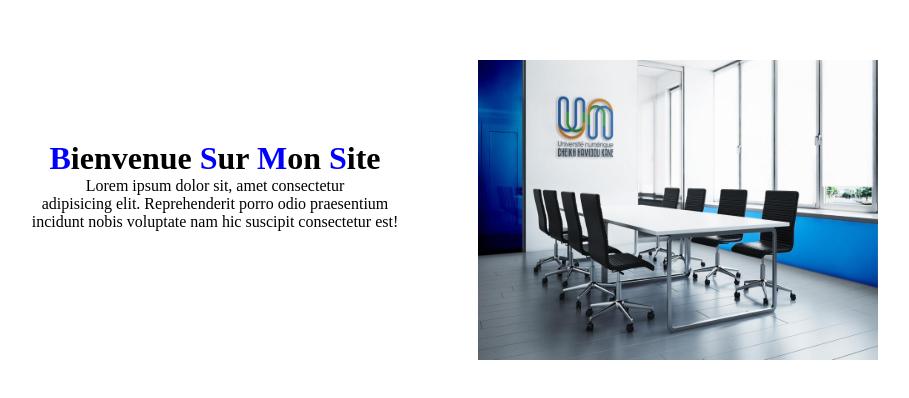
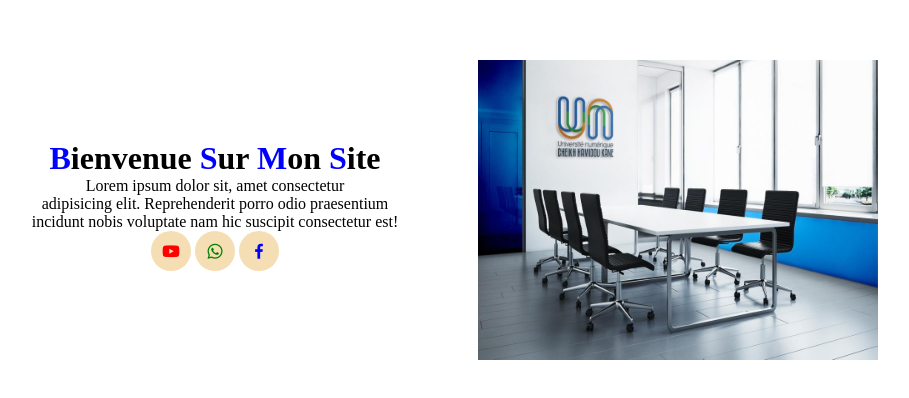
Before and after one commit to sowaicha30/git-exo1, a plain HTML site: page index.html in a window 1280 px wide. Shown: the part 108-506 px from the top of the page, without its empty margins (185-1094 px from the left). Drawn offline with nearby package versions, Linux system fonts and the light colour scheme.

Commit message:
Quatriéme commit

```diff
--- a/index.html
+++ b/index.html
@@ -6,17 +6,21 @@
     <meta name="viewport" content="width=device-width, initial-scale=1.0">
     <title>git exo</title>
     <link rel="stylesheet" href="style.css">
+    <link href='https://unpkg.com/boxicons@2.1.4/css/boxicons.min.css' rel='stylesheet'>
 </head>
 <body>
     <div class="ok">
         <div class="it">
             <h1> <span>B</span>ienvenue <span>S</span>ur <SPan>M</SPan>on <SPan>S</SPan>ite</h1>
             <p>Lorem ipsum dolor sit, amet consectetur <br> adipisicing elit. Reprehenderit porro odio praesentium <br> incidunt nobis voluptate nam hic suscipit consectetur est!</p>
-
+            <i class='bx bxl-youtube' style="color: red;"></i>
+            <i class='bx bxl-whatsapp' style="color: green;"></i>
+            <i class='bx bxl-facebook' style="color: blue;"></i>
         </div>
         <div class="it">
             <img src="aicha.jpg" alt="jpg" height="300px" width="400px">
         </div>
     </div>
+
 </body>
 </html>
--- a/style.css
+++ b/style.css
@@ -17,3 +17,9 @@ h1 span{
 .it h1{
     margin-top: 80px;
 }
+i{
+    font-size: 20px;
+    background-color: wheat;
+    border-radius: 50%;
+    padding: 10px;
+}
```
